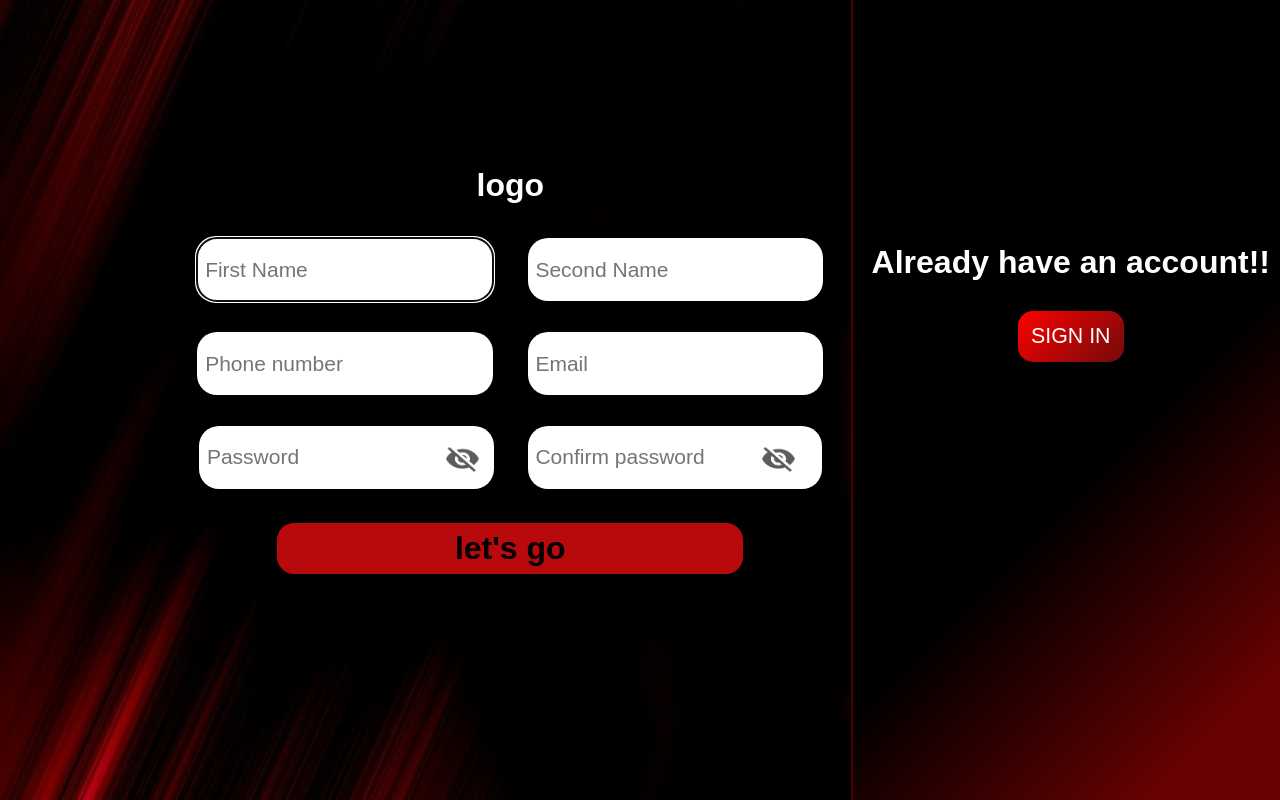
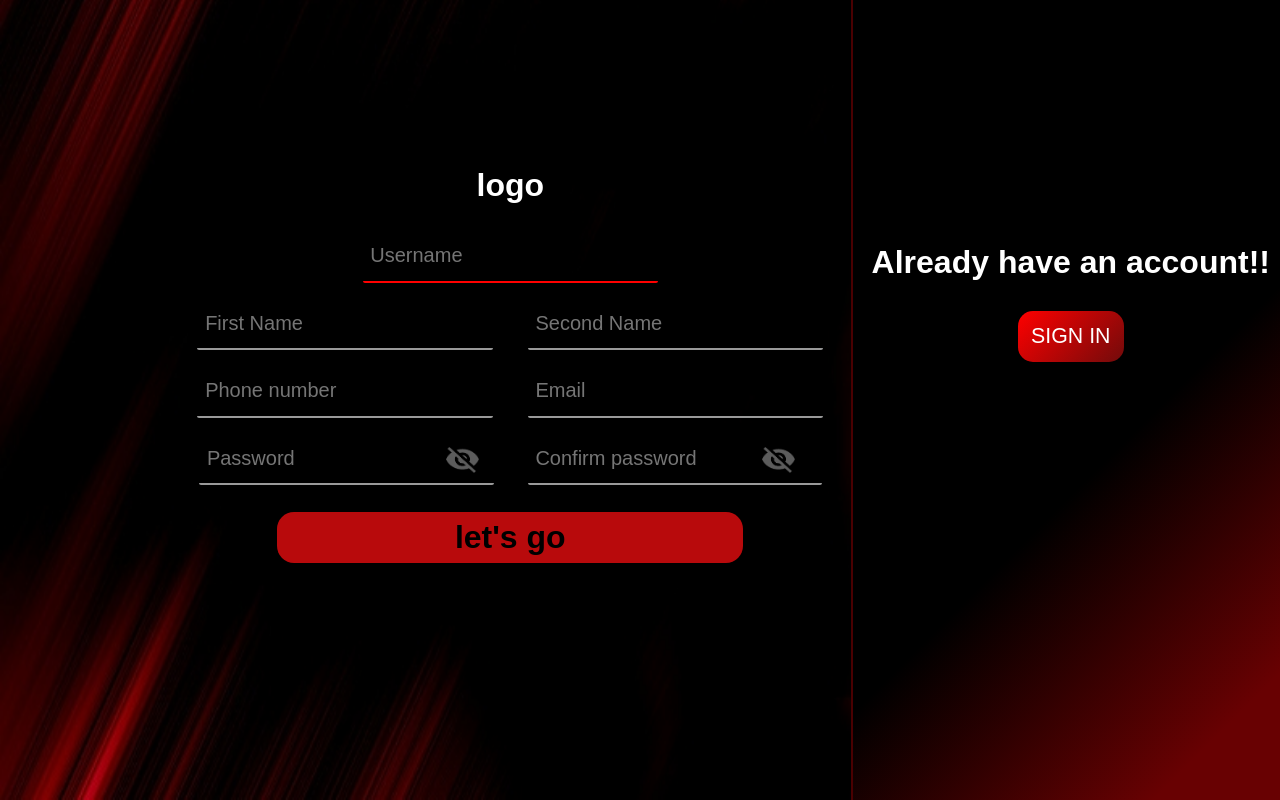
Before and after one commit to AdhamMontaser/FitNation, a PHP site: page /signup.html in a window 1280 px wide. Run offline with PHP 8.4, Linux system fonts and the light colour scheme.

Commit message:
transparent background colors for inputs

```diff
--- a/css/signup.css
+++ b/css/signup.css
@@ -42,14 +42,23 @@
     color: white;
 }
 
-.inputFirstRow{
-    margin: 2% 2%;
+.input{
+    margin: 1% 2%;
     padding: 1%;
-    height: 48px;
+    height: 35px;
     width: 280px;
-    border-radius: 20px;
-    font-size: 21px;
+    color: white;
+    font-size: 20px;
+    background: none;
+    outline: none;
     border: none;
+    border-bottom: 2px solid #999;
+    border-radius: 2px;
+    transition: border-bottom-color 0.3s ease;
+}
+
+.input:focus {
+    border-bottom-color: red;
 }
 
 .passDiv{
@@ -60,11 +69,28 @@
     position: relative;
     right: -5%;
     padding: 1%;
-    height: 48px;
+    height: 35px;
     width: 279px;
-    border-radius: 20px;
-    font-size: 21px;
+    color: white;
+    font-size: 20px;
+    background: none;
+    outline: none;
     border: none;
+    border-bottom: 2px solid #999;
+    border-radius: 2px;
+    transition: border-bottom-color 0.3s ease;
+}
+
+/* .error {
+    color: white;
+    background-color: rgb(184 10 12);
+    padding: 8px;
+    display: none;
+    width: 279px;
+} */
+
+.inputPass:focus {
+    border-bottom-color: red;
 }
 
 #eye{
@@ -82,13 +108,22 @@
 .inputConfirmPass{
     position: relative;
     right: -2%;
-    margin: 2% 2%;
+    margin: 1% 2%;
     padding: 1%;
-    height: 48px;
+    height: 35px;
     width: 279px;
-    border-radius: 20px;
-    font-size: 21px;
+    color: white;
+    font-size: 20px;
+    background: none;
+    outline: none;
     border: none;
+    border-bottom: 2px solid #999;
+    border-radius: 2px;
+    transition: border-bottom-color 0.3s ease;
+}
+
+.inputConfirmPass:focus {
+    border-bottom-color: red;
 }
 
 #confirmEye{
--- a/signup.html
+++ b/signup.html
@@ -7,38 +7,51 @@
 
   <body>
     <div id="divForm">
-      <form action="" method="post">
+      <form action="" method="post" id="signup-form">
         <h1 id="h1Up">logo</h1>
         <br />
 
         <input
           type="text"
-          name="fname"
-          class="inputFirstRow"
-          placeholder="First Name"
+          name="usname"
+          id="username"
+          class="input"
+          placeholder="Username"
           autofocus
           required
         />
+        <!-- <p class="error username-error" style="display: none;">Please enter a username</p> -->
+        <br>
+
+        <input
+          type="text"
+          name="fname"
+          class="input"
+          placeholder="First Name"
+          required
+        />
+
         <input
           type="text"
           name="sname"
-          class="inputFirstRow"
+          class="input"
           placeholder="Second Name"
         /><br />
 
         <input
           type="tel"
           name="number"
-          class="inputFirstRow"
+          class="input"
           placeholder="Phone number"
           pattern="[0-9]*"
           title="Please enter a valid phone number"
           required
         />
+
         <input
           type="email"
           name="email"
-          class="inputFirstRow"
+          class="input"
           placeholder="Email"
           pattern="[a-z0-9._%+-]{1,20}@[a-z0-9.-]{1,8}\.[a-z]{2,5}"
           required
@@ -60,8 +73,8 @@
           <input
             type="password"
             name="confirmpass"
+            id="confirmPassword"
             class="inputConfirmPass"
-            id="confirmPassword"
             placeholder="Confirm password"
             required
           />
@@ -74,11 +87,23 @@
 
     <div id="divSignIn">
       <h1 id="h1In">Already have an account!!</h1>
-
       <a href="login.html" class="btn">SIGN IN</a>
     </div>
 
     <script>
+      // document.addEventListener("DOMContentLoaded", function () {
+      //   let form = document.getElementById("signup-form");
+      //   let usernameInput = document.getElementById("username");
+
+      //   form.addEventListener("submit", function(event) {
+      //     if (usernameInput.value.trim() === "a") {
+      //       event.preventDefault();
+      //       let errorText = document.querySelector(".username-error");
+      //       errorText.style.display = "block";
+      //     }
+      //   });
+      // });
+
       document.addEventListener("DOMContentLoaded", function () {
         let eyeIcon = document.getElementById("eye");
         let password = document.getElementById("password");
@@ -108,6 +133,7 @@
           }
         };
       });
+
     </script>
   </body>
 </html>
```
